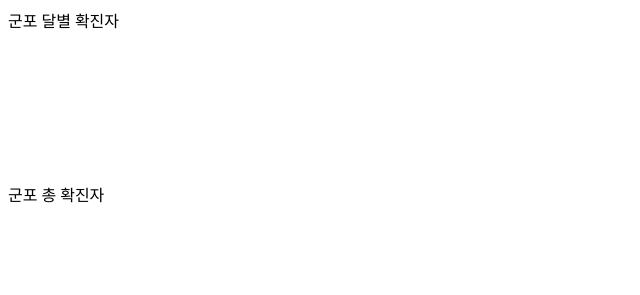
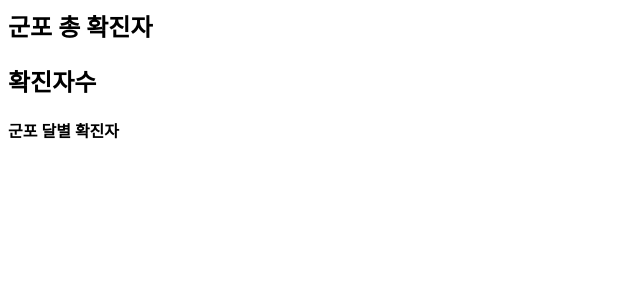
Before and after one commit to chloe73/coronaplzgoaway2020, a website: page views/gunpo.html in a window 1280 px wide. Shown: the whole page, without its empty margins (0-640 px from the left). Drawn offline with Linux system fonts and the light colour scheme.

Commit message:
add gunpo.css

```diff
--- /dev/null
+++ b/public/css/gunpo.css
@@ -0,0 +1,12 @@
+div.gunpWrap{
+    width: 100%;
+    height: 300px;
+}
+
+#gunpoWrap  {
+    position: absolute;
+    width:60%;
+    height:60%;
+    left:20%;
+    top:28%;
+}
--- a/views/gunpo.html
+++ b/views/gunpo.html
@@ -111,23 +111,24 @@
             gunpoAllNum.textContent = result;
         });
 
-        search()
+        // search()
 
 
     </script>
 </head>
 <body>
-    <div class ="gunpoWrap">
+    <div class ="gunpWrap">
+        <div class="alert alert-dark" role="alert">
+            <span><h2>군포 총 확진자</h2></span>
+            <strong><h2><span class="gunpoAllNum">확진자수</span></h2></strong>
+        </div>
         <div>
-            <span>군포 달별 확진자</span>
+            <span id="gunpoNumber"><strong>군포 달별 확진자</strong></span>
         </div>
         <div id="gunpoWrap">
             <canvas id="gunpoChart"></canvas>
         </div>
-        <div >
-            <span>군포 총 확진자</span>
-            <span class="gunpoAllNum"></span>
-        </div>
+
     </div>
 </body>
 </html>
```
Also changed, not shown: views/index.html (+2 -1 lines).
